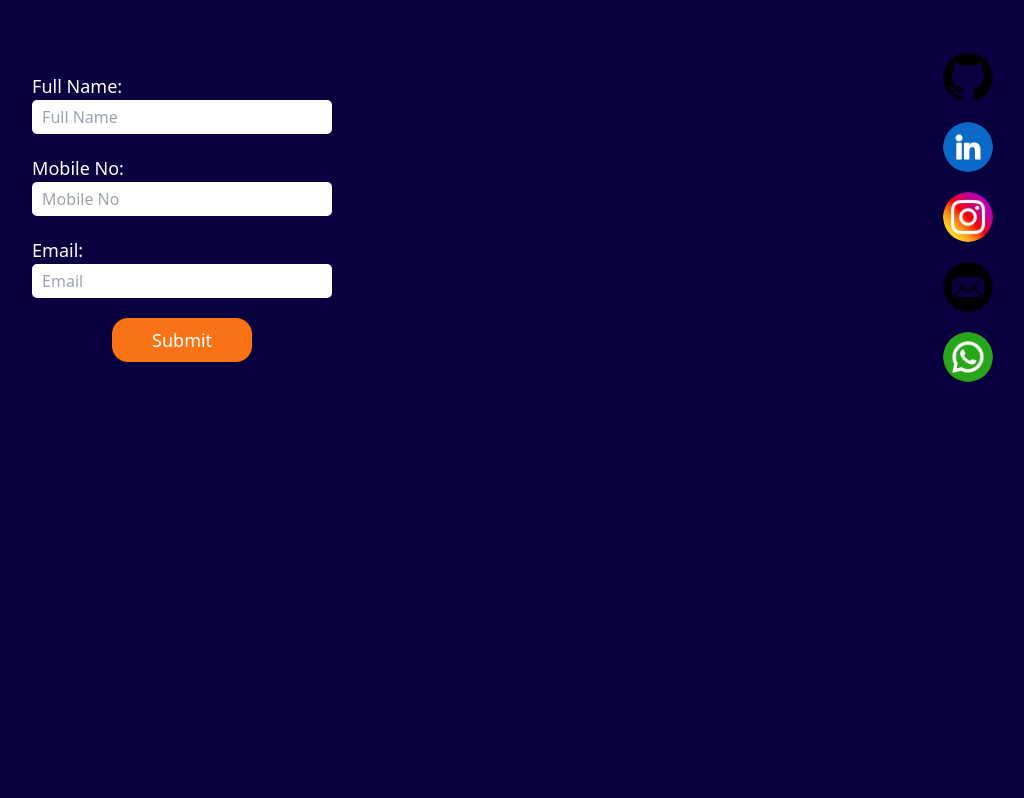
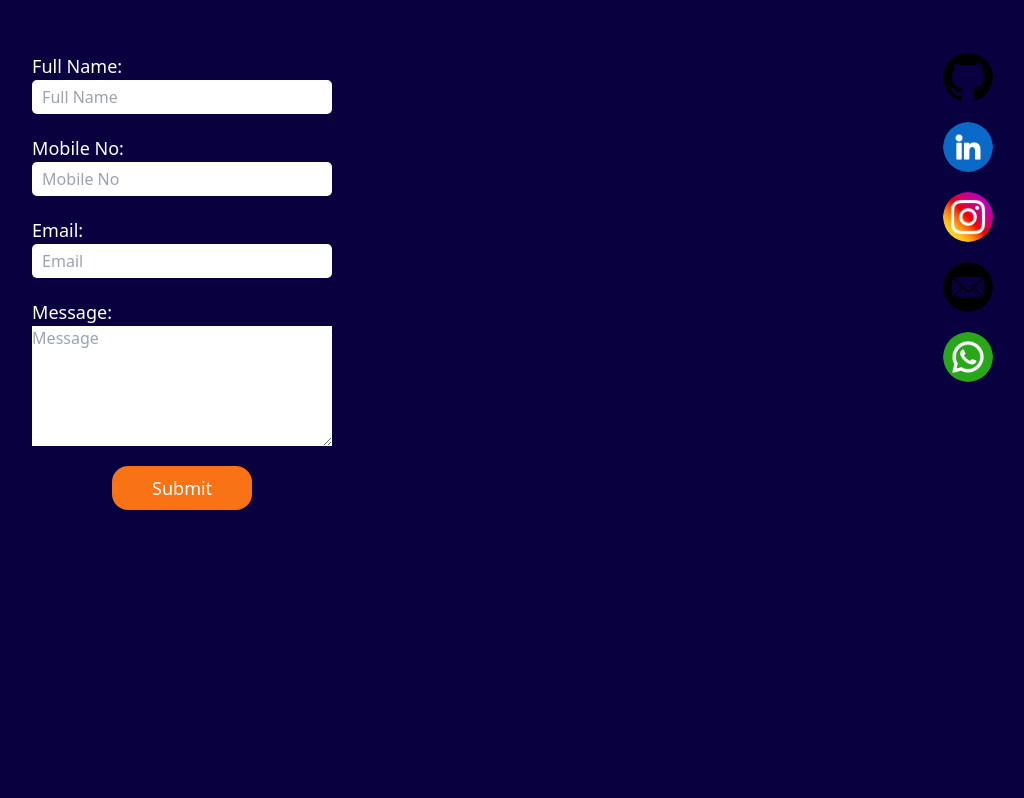
Before and after one commit to portfolio0/portfolio-deploy, a React (Vite) app: page / in a window 1280 px wide. Shown: the part 3852-4650 px from the top of the page, without its empty margins (247-1271 px from the left). Built offline with nearby package versions, Linux system fonts and the light colour scheme.

Commit message:
feature: added EmailJS to contact form and tested email delivery

```diff
--- a/package.json
+++ b/package.json
@@ -15,6 +15,7 @@
     "@mui/icons-material": "^7.2.0",
     "@mui/lab": "^7.0.0-beta.14",
     "@mui/material": "^7.2.0",
+    "emailjs-com": "^3.2.0",
     "react": "^18.3.1",
     "react-dom": "^18.3.1",
     "react-icons": "^5.5.0",
--- a/src/components/contact/Contact.jsx
+++ b/src/components/contact/Contact.jsx
@@ -1,6 +1,8 @@
-import React from "react";
+import React, { useRef } from "react";
 import "./contact.css";
 import myart from "../../assets/contactPage/My-art.png";
+import emailjs from "emailjs-com";
+
 import linkedin from "../../assets/contactPage/social-logos/linkedin.png";
 import github from "../../assets/contactPage/social-logos/github.png";
 import email from "../../assets/contactPage/social-logos/email.png";
@@ -8,6 +10,28 @@ import instagram from "../../assets/contactPage/social-logos/instagram.png";
 import whatsapp from "../../assets/contactPage/social-logos/whatsapp.png";
 
 const Contact = () => {
+  const form = useRef();
+
+  const sendemail = (e) => {
+    e.preventDefault();
+    emailjs
+      .sendForm(
+        "service_hqonff9",
+        "template_0nwr5ac",
+        form.current,
+        "LqxwXDHuzb5_WNw4G"
+      )
+      .then(
+        (result) => {
+          alert("message Sent successfully❤️");
+          form.current.reset();
+        },
+        (error) => {
+          alert("Failed To Sent Message🥲:Try Again");
+        }
+      );
+  };
+
   return (
     <div className={` flexitems-center justify-center`}>
       <div className="main-container flex gap-20">
@@ -16,27 +40,46 @@ const Contact = () => {
           <img src={myart} alt="" />
         </div>
         <div className="form-container flex items-center justify-center form ">
-          <form action="" className="flex flex-col gap-5">
+          <form
+            action=""
+            ref={form}
+            onSubmit={sendemail}
+            className="flex flex-col gap-5"
+          >
             <div className="form-elem">
               <label htmlFor="" className="text-white text-lg">
                 Full Name:
               </label>
-              <input type="text" placeholder="Full Name" />
+              <input type="text" name="full_name" placeholder="Full Name" />
             </div>
             <div className="form-elem">
               <label htmlFor="" className="text-white text-lg">
                 Mobile No:
               </label>
-              <input type="text" placeholder="Mobile No" />
+              <input type="text" name="mobile_no" placeholder="Mobile No" />
             </div>
             <div className="form-elem">
               <label htmlFor="" className="text-white text-lg">
                 Email:
               </label>
-              <input type="text" placeholder="Email" />
+              <input type="text" name="email" placeholder="Email" />
+            </div>
+            <div className="form-elem">
+              <label htmlFor="" className="text-white text-lg">
+                Message:
+              </label>
+              <textarea
+                type="text"
+                name="message"
+                placeholder="Message"
+                rows={5}
+              />
             </div>
             <div className="flex items-center justify-center">
-              <button className=" py-2 px-10 bg-orange-500 rounded-2xl text-white text-lg cursor-pointer">
+              <button
+                type="submit"
+                className=" py-2 px-10 bg-orange-500 rounded-2xl text-white text-lg cursor-pointer"
+              >
                 Submit
               </button>
             </div>
--- a/src/components/navbar/Navbar.jsx
+++ b/src/components/navbar/Navbar.jsx
@@ -53,7 +53,7 @@ const Navbar = () => {
         </div>
 
         {/* Desktop Menu (visible only on md+) */}
-        <div className="hidden md:flex gap-8 font-medium pr-4">
+        <div className="hidden md:flex gap-8 font-medium pr-4 transition-transform duration-300">
           <Link to="about" smooth duration={500}>
             About-Me
           </Link>
```
Also changed, not shown: 1 other file (tests, documents, lock files or other folders).
